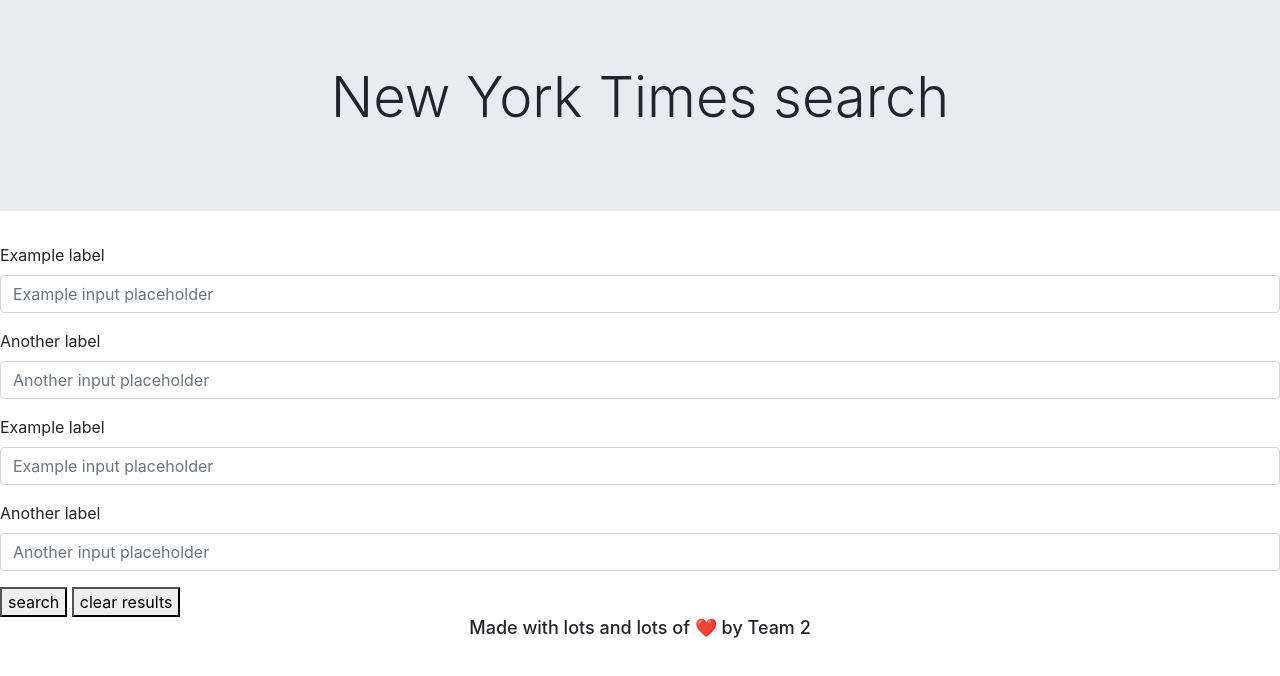
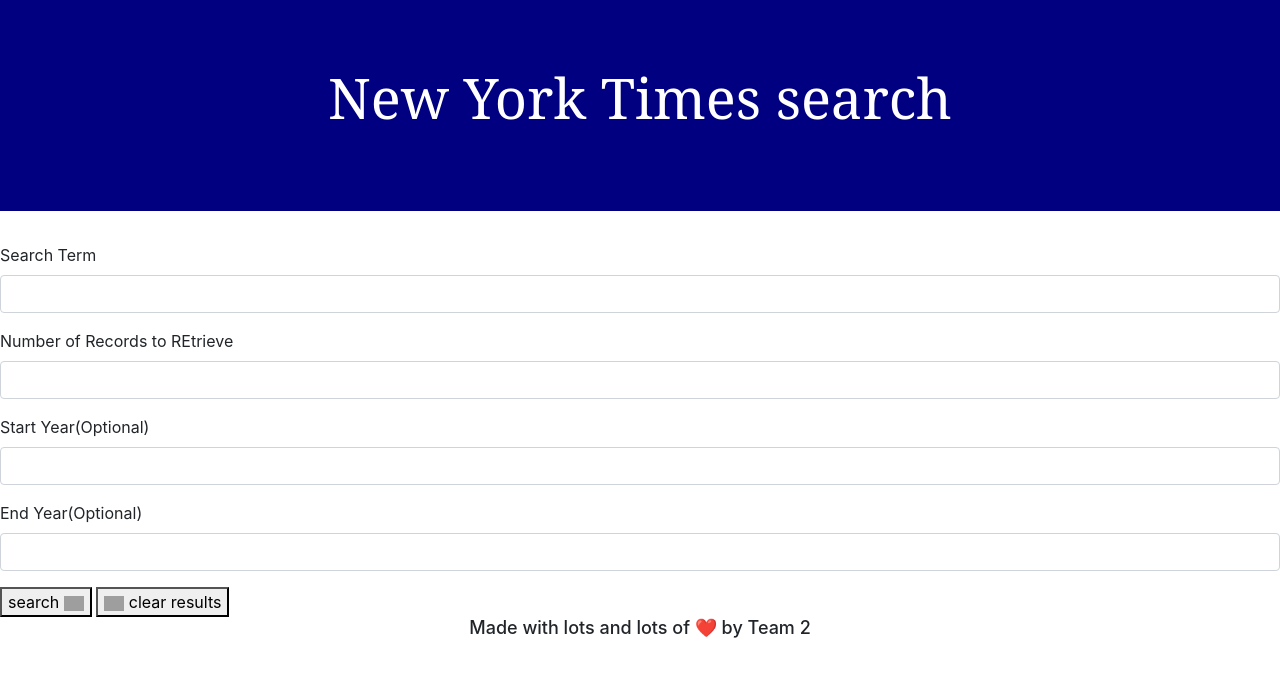
Before and after one commit to zahraaliaghazadeh/nytactivity, a plain HTML site: page index.html in a window 1280 px wide. Drawn offline with nearby package versions, Linux system fonts and the light colour scheme; grey boxes are pictures that could not be loaded.

Commit message:
slight changes to form

```diff
--- a/index.html
+++ b/index.html
@@ -25,31 +25,33 @@
     <div class="formcontainer">
 
         <form>
-            <div class="form-group">
-                <label for="formGroupExampleInput">Example label</label>
+            <div id="searchterm" class="form-group">
+                <label for="formGroupExampleInput">Search Term</label>
                 <input type="text" class="form-control" id="formGroupExampleInput"
-                    placeholder="Example input placeholder">
+                    placeholder="">
             </div>
-            <div class="form-group">
-                <label for="formGroupExampleInput2">Another label</label>
+            <div id="recordsnumber" class="form-group">
+                <label for="formGroupExampleInput2">Number of Records to REtrieve</label>
                 <input type="text" class="form-control" id="formGroupExampleInput2"
-                    placeholder="Another input placeholder">
+                    placeholder="">
             </div>
-            <div class="form-group">
-                <label for="formGroupExampleInput">Example label</label>
+            <div id="startyear" class="form-group">
+                <label for="formGroupExampleInput">Start Year(Optional)</label>
                 <input type="text" class="form-control" id="formGroupExampleInput"
-                    placeholder="Example input placeholder">
+                    placeholder="">
             </div>
-            <div class="form-group">
-                <label for="formGroupExampleInput2">Another label</label>
+            <div id="endyear" class="form-group">
+                <label for="formGroupExampleInput2">End Year(Optional)</label>
                 <input type="text" class="form-control" id="formGroupExampleInput2"
-                    placeholder="Another input placeholder">
+                    placeholder="">
             </div>
         </form>
-        <button>
+        <button id="searchBtn">
             search
+            <img id= "searchicon" src="https://images-na.ssl-images-amazon.com/images/I/31KSwkqxXoL.png" alt="search icon" >
         </button>
-        <button>
+        <button id="clearBtn">
+            <img id="clearicon" src="https://previews.123rf.com/images/iconscart/iconscart1903/iconscart190300018/118811393-trash-icon.jpg" alt="clear icon" >
             clear results
         </button>
 
--- a/style.css
+++ b/style.css
@@ -5,3 +5,15 @@
 .display-4{
     text-align: center;
 }
+
+.jumbotron{
+
+    background-color: navy;
+    color: white;
+    font-weight: bold ;
+    font-family: Georgia, 'Times New Roman', Times, serif;
+}
+
+#searchicon,#clearicon{
+    width:20px;
+}
```
